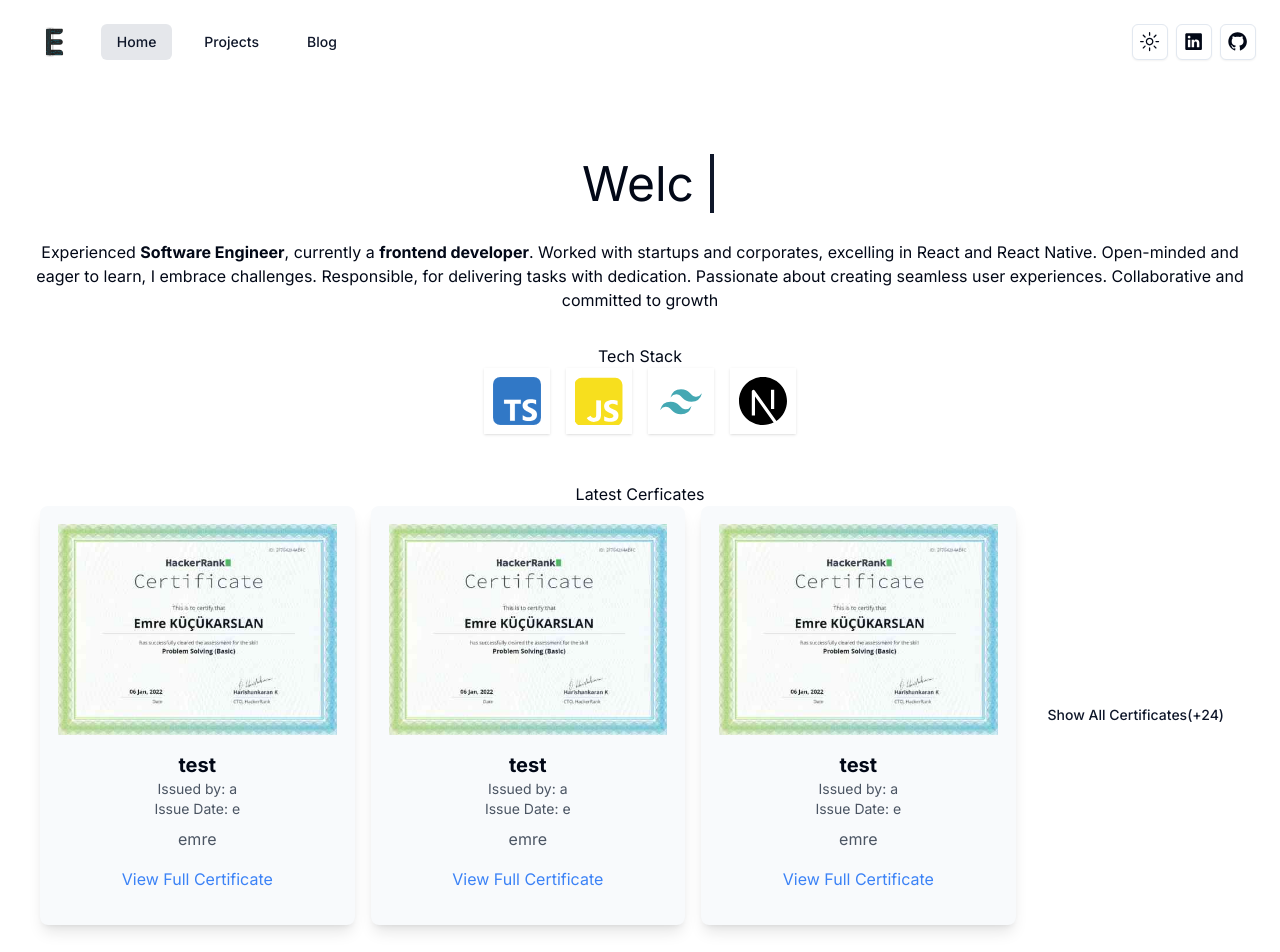
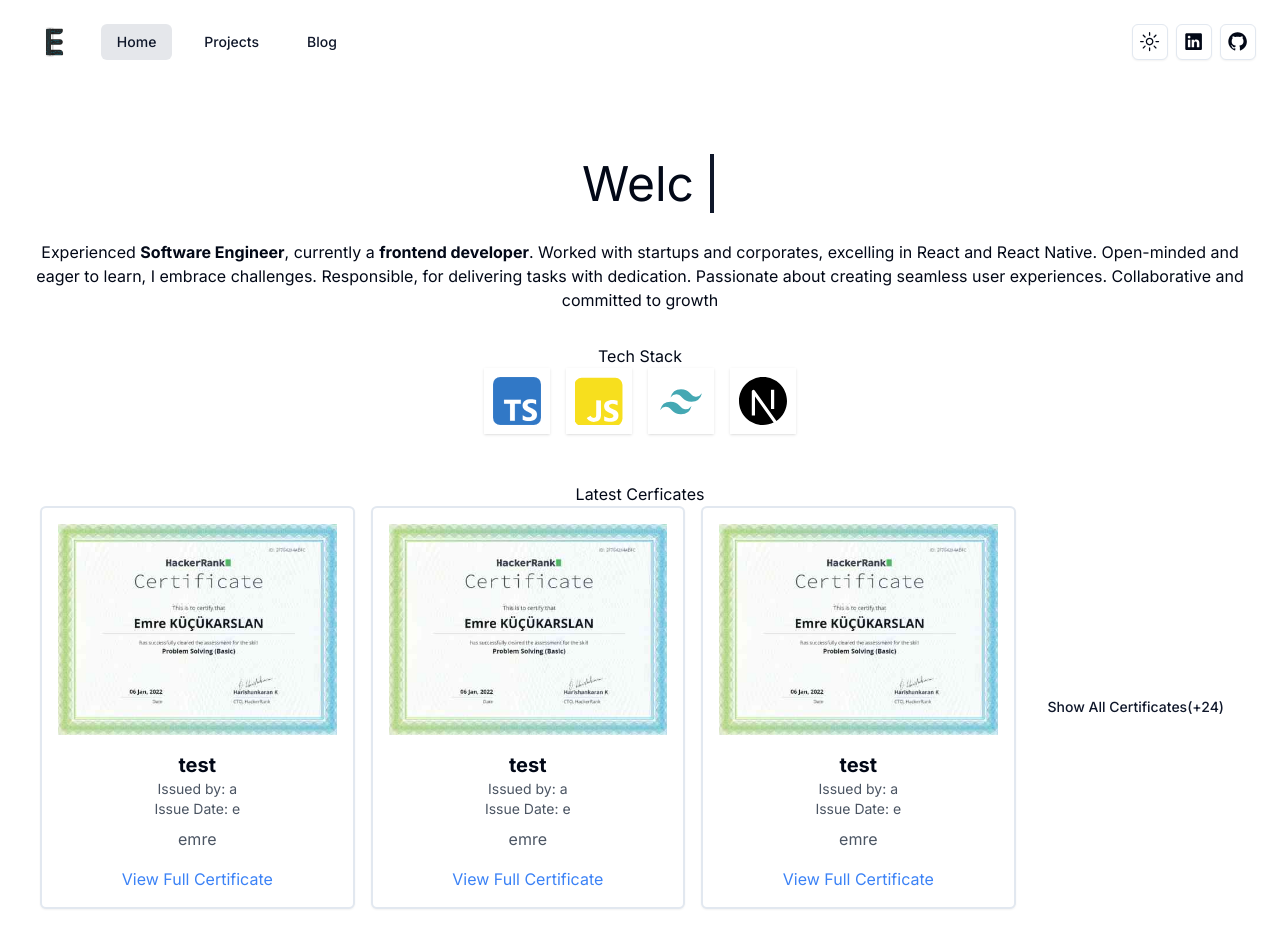
Before and after one commit to EmreKarslan/emrekarslan.github.io, a Next.js app: page / in a window 1280 px wide. Shown: the top 952 px of the page. Built offline with nearby package versions, Linux system fonts and the light colour scheme.

Commit message:
style(component): Update height and buttom link style

```diff
--- a/src/components/certificate-card.tsx
+++ b/src/components/certificate-card.tsx
@@ -19,7 +19,8 @@ const CertificateCard = ({
   imageUrl,
 }: CertificateCardProps) => {
   return (
-    <div className="max-w-md mx-auto border-2 border-transparent bg-primary-foreground shadow-lg rounded-lg overflow-hidden p-4 hover:border-blue-500 transition-colors duration-300">
+    <div className="max-w-md mx-auto h-full border-2 rounded-md border-input bg-card shadow-sm hover:text-accent-foreground overflow-hidden p-4 hover:border-blue-500 transition-colors duration-300 flex flex-col">
+      <div className="flex-grow">
         <Image
           src={imageUrl}
           alt={`${title} preview`}
@@ -32,16 +33,17 @@ const CertificateCard = ({
           <p className="text-sm text-gray-600">Issued by: {issuedBy}</p>
           <p className="text-sm text-gray-600">Issue Date: {issueDate}</p>
           <p className="mt-2 text-gray-600">{description}</p>
-        <div className="mt-4">
+        </div>
+      </div>
+      <div className="mt-auto">
         <a
           href={pdfLink}
           target="_blank"
           rel="noopener noreferrer"
-            className="text-blue-500 hover:underline"
+          className="text-blue-500 hover:underline block"
         >
           View Full Certificate
         </a>
-        </div>
       </div>
     </div>
   );
```
Lines whose indentation alone changed are shown as unchanged.
